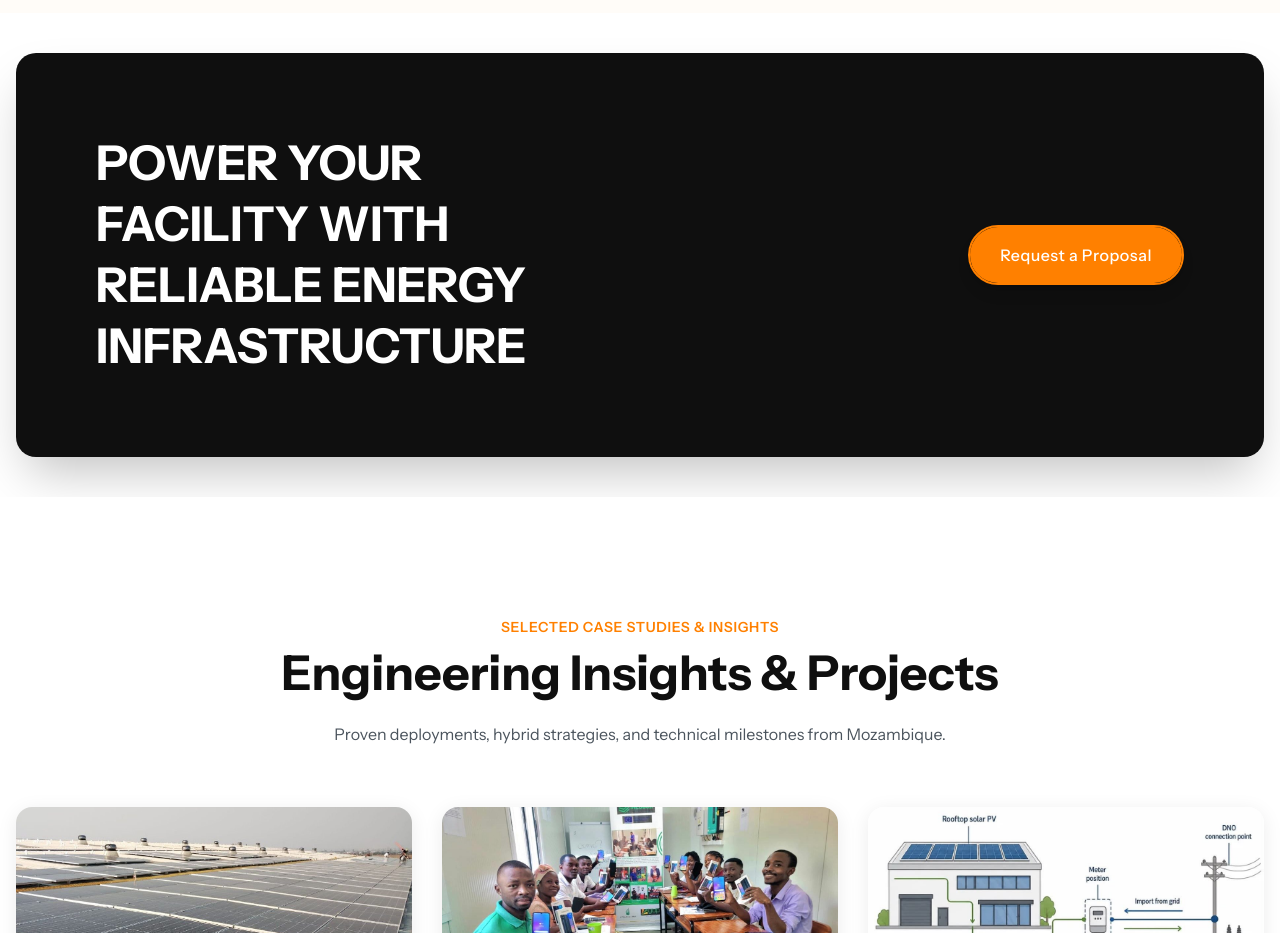
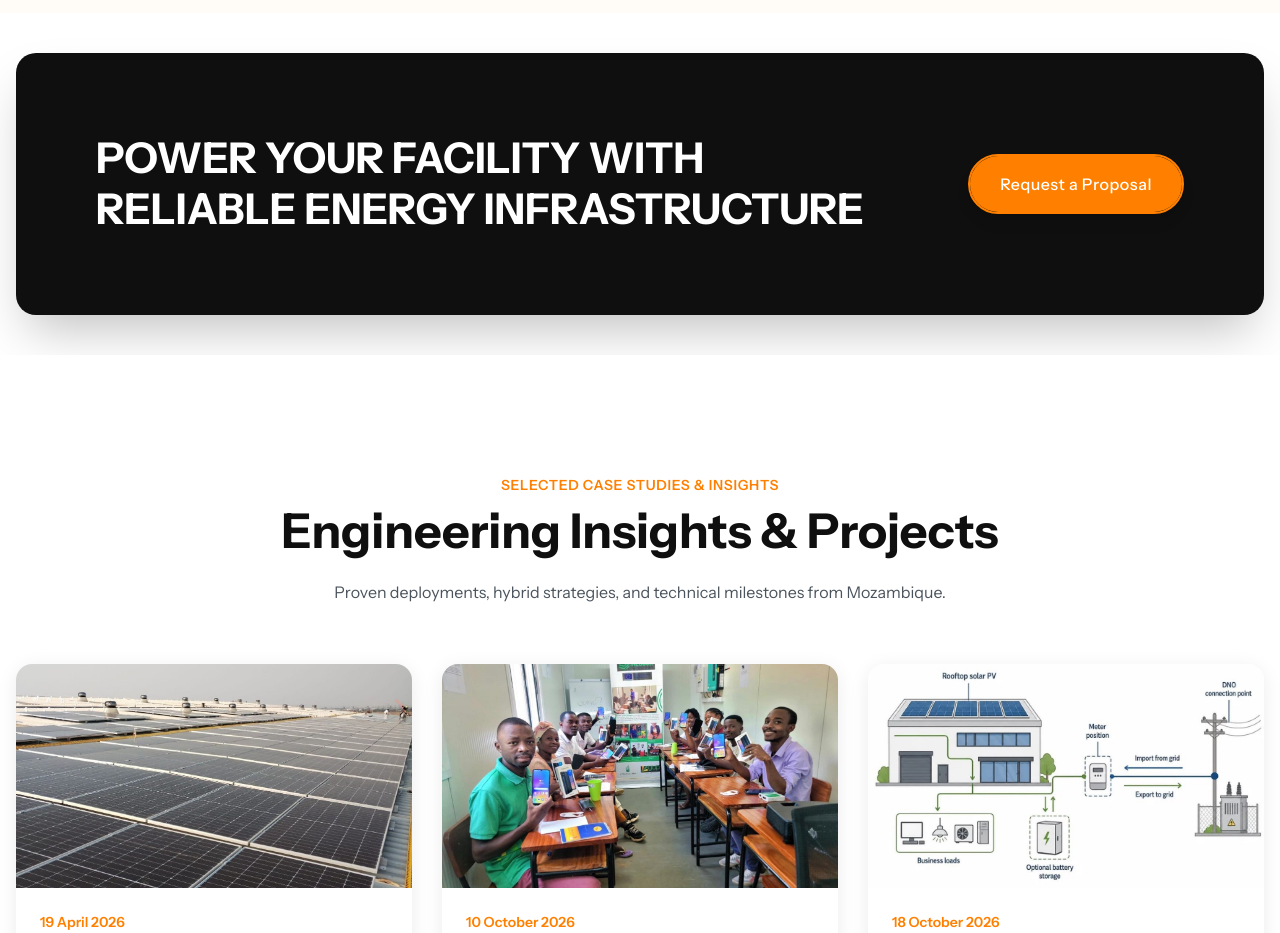
Before and after one commit to jossuemohamad-cmd/lec-web, a React (Vite) app: page / in a window 1280 px wide. Shown: the part 6240-7173 px from the top of the page. Built offline with nearby package versions, Linux system fonts and the light colour scheme.

Commit message:
Widen CTA banner heading so it fits cleanly in two lines

```diff
--- a/src/App.tsx
+++ b/src/App.tsx
@@ -1044,7 +1044,7 @@ export function App() {
                 <div className="container">
                   <div className="reveal-item reveal-from-bottom">
                     <div className="bg-darker p-8 sm:p-12 md:p-16 xl:p-20 flex flex-wrap items-center justify-between xl:gap-x-15 gap-y-7 rounded-[1.25rem] shadow-2xl">
-                      <h2 className="text-white font-bold text-3xl lg:text-4xl xl:text-5xl leading-[1.27] uppercase text-pretty max-w-md">
+                      <h2 className="text-white font-bold text-2xl sm:text-3xl lg:text-4xl xl:text-[2.65rem] leading-[1.2] uppercase max-w-3xl">
                         Power your facility with reliable energy infrastructure
                       </h2>
                       <a
--- a/src/pages/AboutPage.tsx
+++ b/src/pages/AboutPage.tsx
@@ -338,7 +338,7 @@ export function AboutPage({ onNavigate, onOpenVideo, onOpenQuote }: AboutPagePro
             <div className="container">
               <div className="reveal-item reveal-from-bottom">
                 <div className="bg-darker p-8 sm:p-12 md:p-16 xl:p-20 flex flex-wrap items-center justify-between xl:gap-x-15 gap-y-7 rounded-[1.25rem]">
-                  <h2 className="text-white font-bold text-3xl lg:text-4xl xl:text-5xl leading-[1.27] uppercase text-pretty max-w-md">
+                  <h2 className="text-white font-bold text-2xl sm:text-3xl lg:text-4xl xl:text-[2.65rem] leading-[1.2] uppercase max-w-3xl">
                     Power your facility with reliable energy infrastructure
                   </h2>
                   <a
--- a/src/pages/PackagesPage.tsx
+++ b/src/pages/PackagesPage.tsx
@@ -235,7 +235,7 @@ export function PackagesPage({ onNavigate, onOpenVideo, onOpenQuote }: PackagesP
             <div className="container">
               <div className="reveal-item reveal-from-bottom">
                 <div className="bg-darker p-8 sm:p-12 md:p-16 xl:p-20 flex flex-wrap items-center justify-between xl:gap-x-15 gap-y-7 rounded-[1.25rem]">
-                  <h2 className="text-white font-bold text-3xl lg:text-4xl xl:text-5xl leading-[1.27] uppercase text-pretty max-w-md">
+                  <h2 className="text-white font-bold text-2xl sm:text-3xl lg:text-4xl xl:text-[2.65rem] leading-[1.2] uppercase max-w-3xl">
                     Power your facility with reliable energy infrastructure
                   </h2>
                   <a
--- a/src/pages/ServicePage.tsx
+++ b/src/pages/ServicePage.tsx
@@ -308,7 +308,7 @@ export function ServicePage({ onNavigate, onOpenVideo, onOpenQuote }: ServicePag
             <div className="container">
               <div className="reveal-item reveal-from-bottom">
                 <div className="bg-darker p-8 sm:p-12 md:p-16 xl:p-20 flex flex-wrap items-center justify-between xl:gap-x-15 gap-y-7 rounded-[1.25rem]">
-                  <h2 className="text-white font-bold text-3xl lg:text-4xl xl:text-5xl leading-[1.27] uppercase text-pretty max-w-md">
+                  <h2 className="text-white font-bold text-2xl sm:text-3xl lg:text-4xl xl:text-[2.65rem] leading-[1.2] uppercase max-w-3xl">
                     Power your facility with reliable energy infrastructure
                   </h2>
                   <a
```
